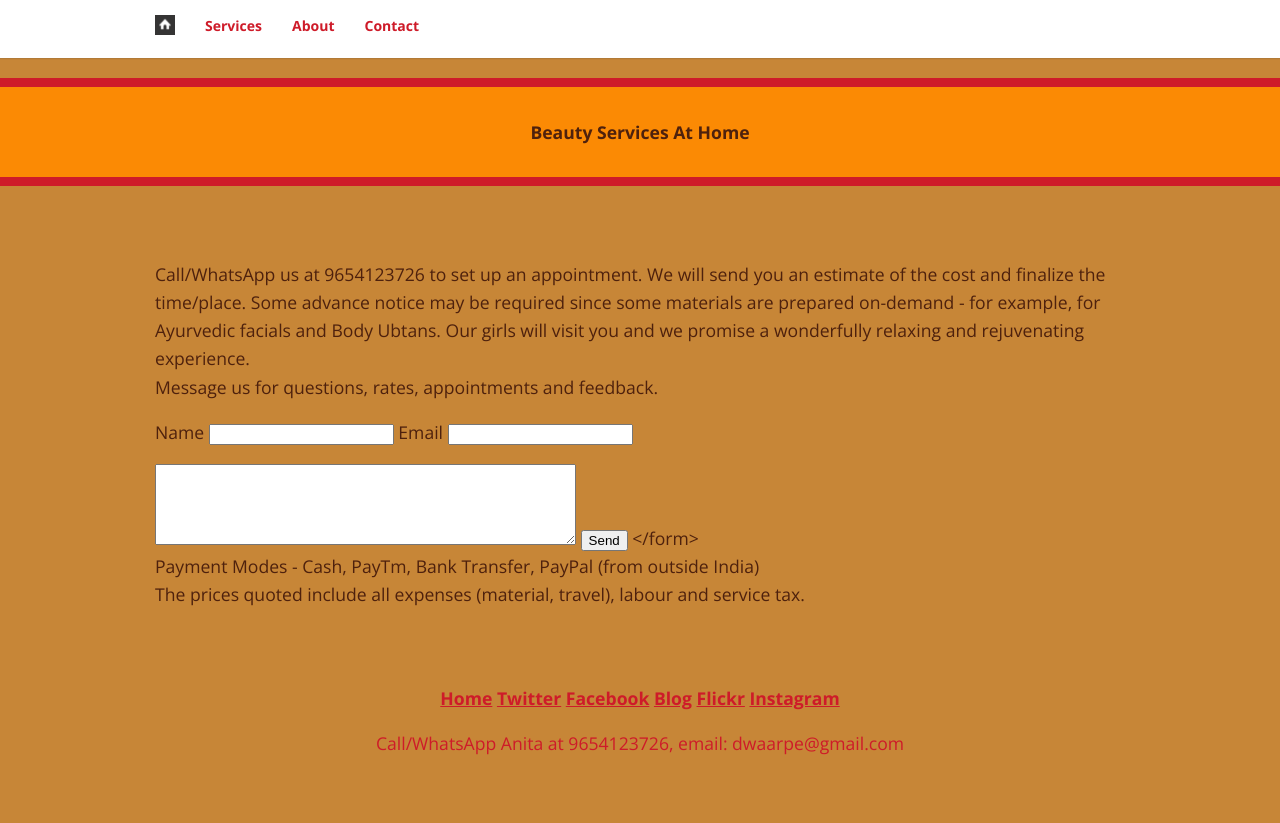
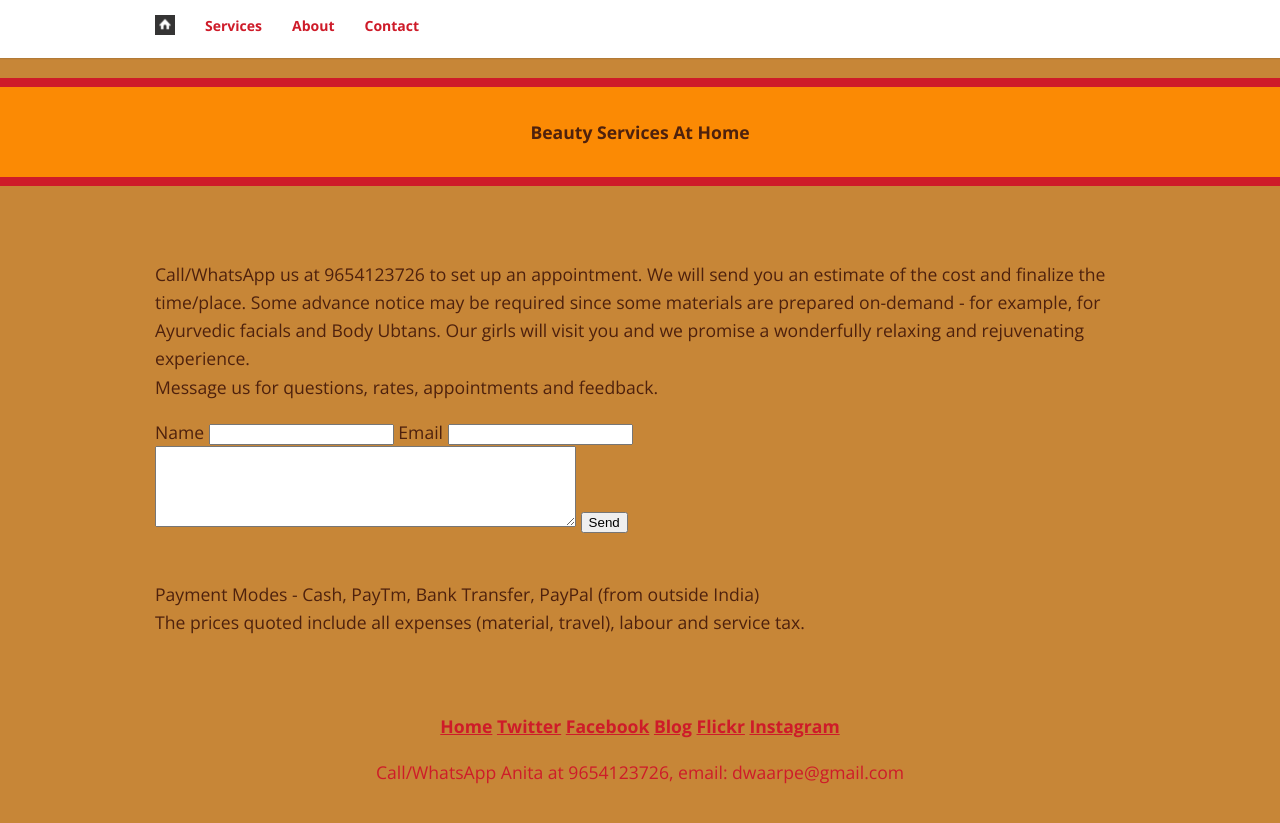
Before and after one commit to dwaarpe/dwaarpe.github.io, a Jekyll site: the page built from _pages/12_contact.md, in a window 1280 px wide. Shown: the top 823 px of the page. Built offline with Jekyll 4.4.1, drawn with Linux system fonts in a browser that asks for light colours; some web fonts are replaced.

Commit message:
small fixes

```diff
--- a/_pages/12_contact.md
+++ b/_pages/12_contact.md
@@ -6,11 +6,10 @@ permalink: /contactUs/
 ---
 <br>Call/WhatsApp us at 9654123726 to set up an appointment. We will send you an estimate of the cost and finalize the time/place. Some advance notice may be required since some materials are prepared on-demand - for example, for Ayurvedic facials and Body Ubtans. Our girls will visit you and we promise a wonderfully relaxing and rejuvenating experience.
 <br>Message us for questions, rates, appointments and feedback.
-<form action="https://formspree.io/mklauria@gmail.com"
-      method="POST">
+<form action="https://formspree.io/mklauria@gmail.com" method="POST">
     Name <input type="text" name="name">
     Email <input type="text" name="email"><br>
-    <p> <textarea name="message" cols="50" rows="5"></textarea>
+    <textarea name="message" cols="50" rows="5"></textarea>
     <input type="hidden" name="_next" value="/thanks/">
     <input type="submit" value="Send">
 </form>
```
Also changed, not shown: _pages/14_testimonials.md (+1 -1 lines).
